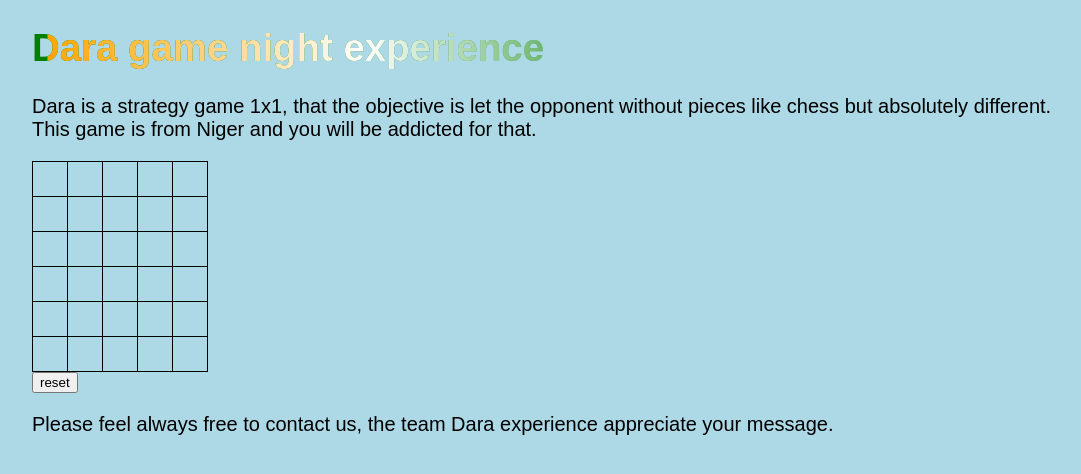
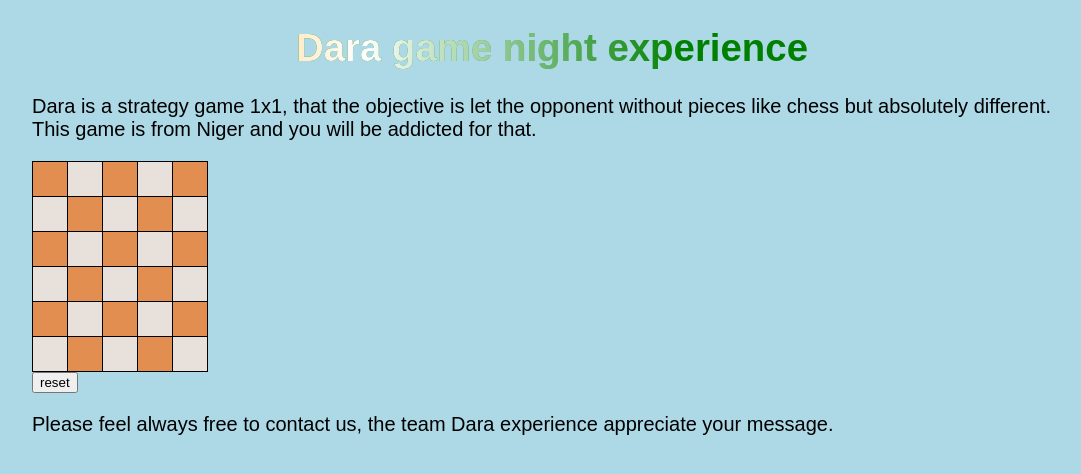
Before and after one commit to abrunhosa16/DaraExperience, a plain HTML site: page index.html in a window 1280 px wide. Both pictures are taken after a click on the button "Let's do this". Shown: the whole page, without its empty margins (58-1139 px from the left). Drawn offline with Linux system fonts and the light colour scheme.

Commit message:
alinhamento styles, cor do tabuleiro js

```diff
--- a/src/index.js
+++ b/src/index.js
@@ -25,6 +25,8 @@ const generateBoard = (board, width, heigth) => {
     for (let j = 0; j < width; j++) {
       const cell = document.createElement("td");
       cell.id = `b-cell-${i}-${j}`;
+      const evenOdd = (i+j) % 2 === 0;
+      cell.classList.add(evenOdd ? "orange" : "bege");
       cells.push(cell);
     }
 
--- a/style.css
+++ b/style.css
@@ -6,8 +6,9 @@ body {
 }
 
 h1 {
+  text-align: center;
   font-size: 3vw; /* make our h1 tag larger */
-  font-family: sans-serif; /* choosing our font */
+  font-family: Arial, Helvetica, sans-serif; /* choosing our font */
   background: linear-gradient(
       to right,
       orange,
@@ -45,9 +46,18 @@ p {
   border-collapse: collapse;
   border: 1px solid black;
 }
+
 .board th {
   padding: 0.5em;
 }
+.orange {
+  background-color: #E28E51;
+}
+
+.bege {
+  background-color: #E7E0DB;
+}
+
 .board td {
   border: 1px solid;
   width: 2em;
```
